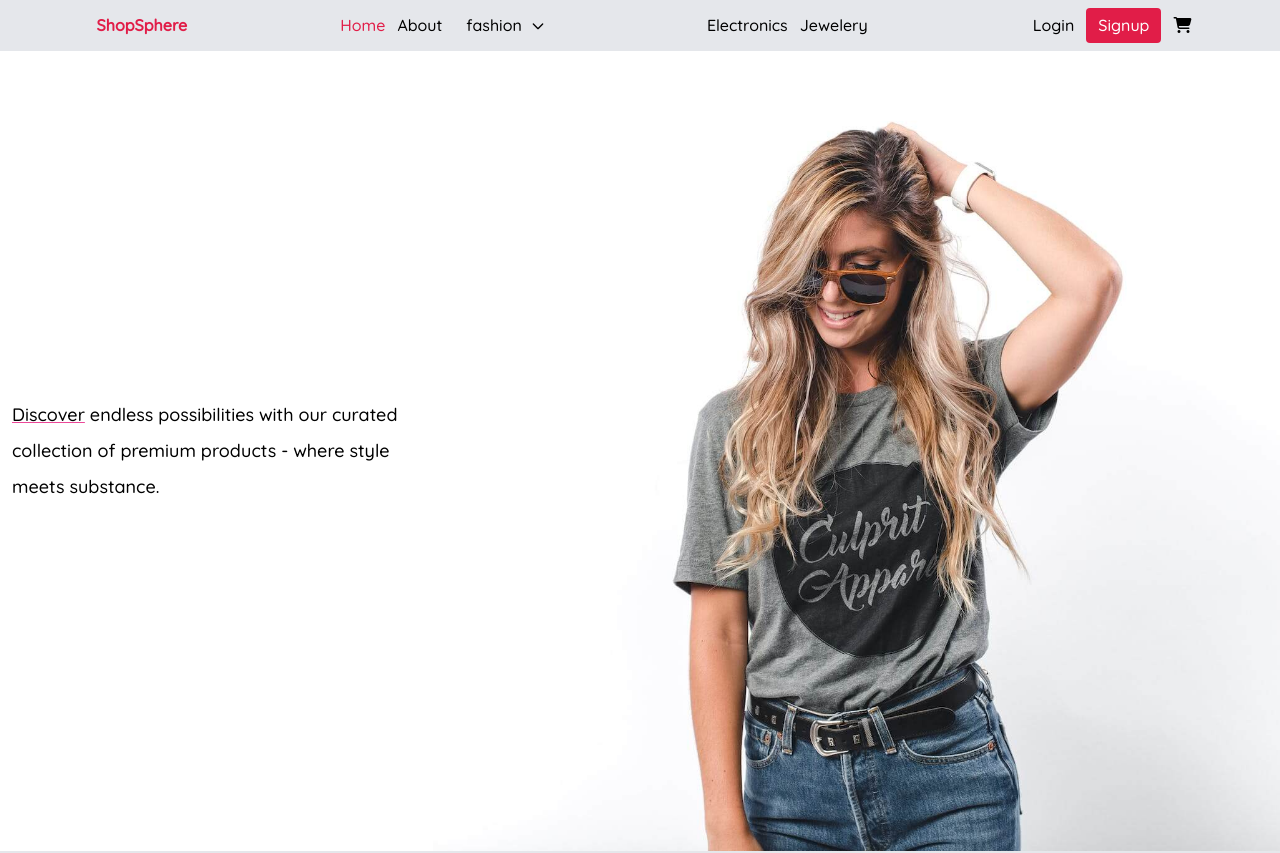
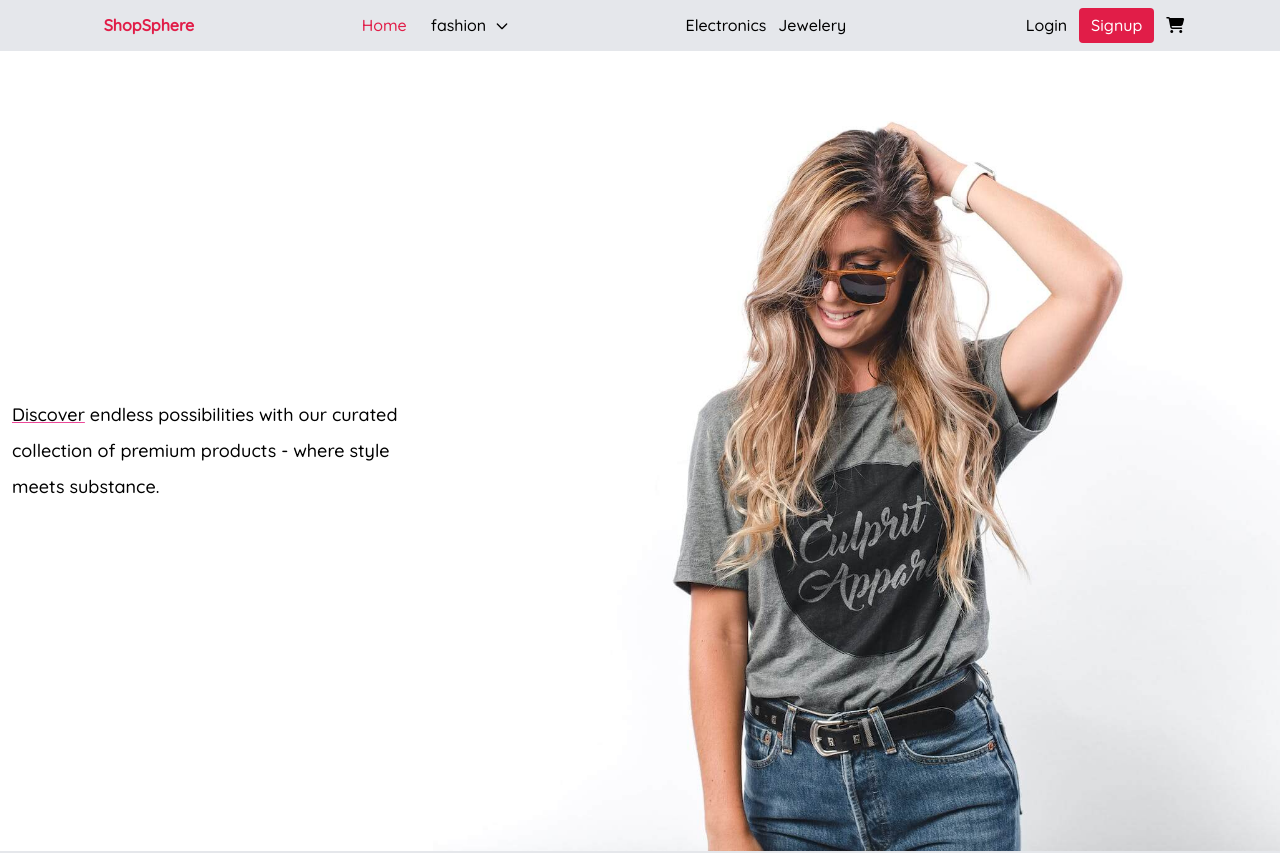
Before and after one commit to orchaiTea/not-fancy-e-comm, a React (Vite) app: page / in a window 1280 px wide. Shown: the top 853 px of the page. Built offline with nearby package versions, Linux system fonts and the light colour scheme.

Commit message:
/about removed from header.

```diff
--- a/src/components/header/Header.jsx
+++ b/src/components/header/Header.jsx
@@ -19,16 +19,6 @@ export default function Header() {
             }
           >
             Home
-          </NavLink>
-          <NavLink
-            to="/about"
-            className={({ isActive }) =>
-              `${
-                isActive ? "text-rose-600" : "text-black"
-              } pr-3 hover:text-rose-600 font-medium active:text-pink-500 focus:ring-white active:text-white`
-            }
-          >
-            About
           </NavLink>
 
           {/* Dropdown button */}
--- a/src/components/mSection/MSection.jsx
+++ b/src/components/mSection/MSection.jsx
@@ -53,7 +53,7 @@ export default function MSection() {
                       {count}
                     </span>
                     <button
-                      onClick={() => count > 0 && setCount(count - 1)}
+                      onClick={() => count > 1 && setCount(count - 1)}
                       className="text-heading hover:bg-heading flex h-full w-10 flex-shrink-0 items-center justify-center border-s border-gray-300 transition duration-300 ease-in-out focus:outline-none md:w-12"
                     >
                       -
```
